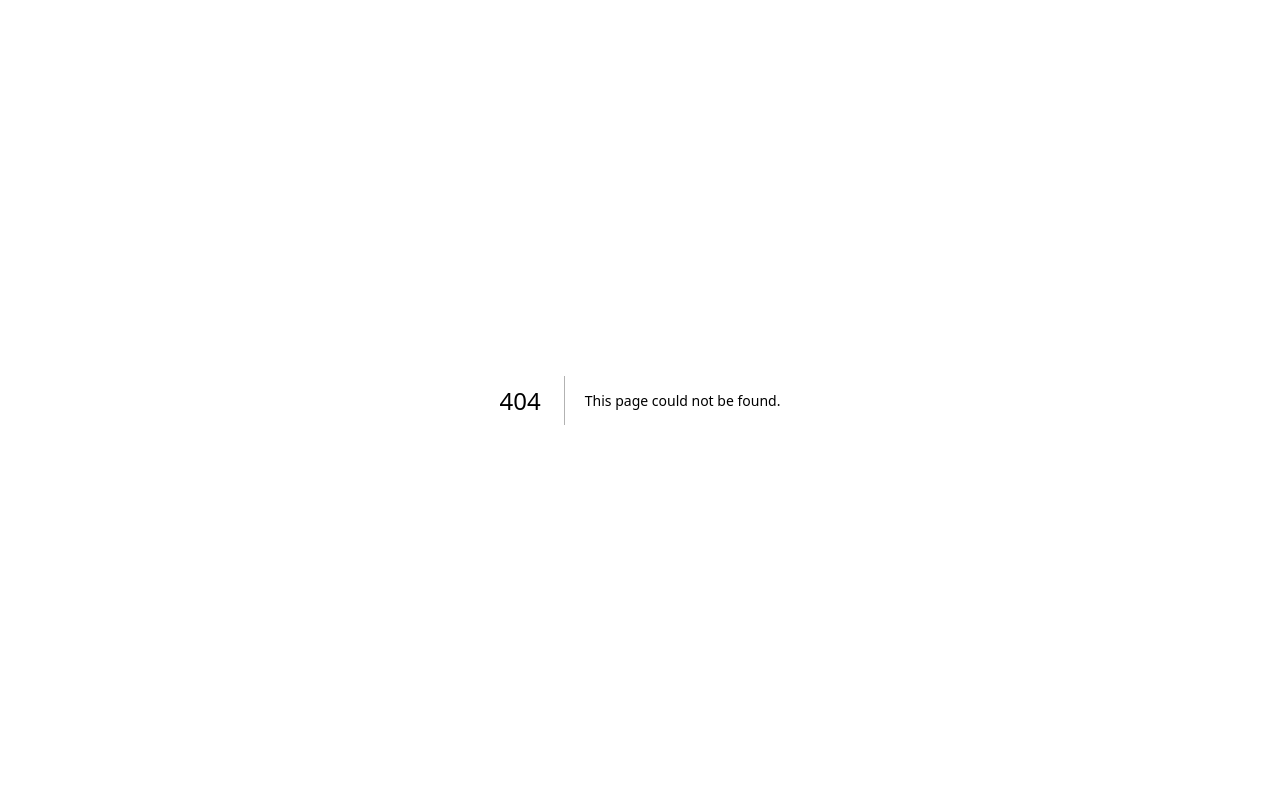
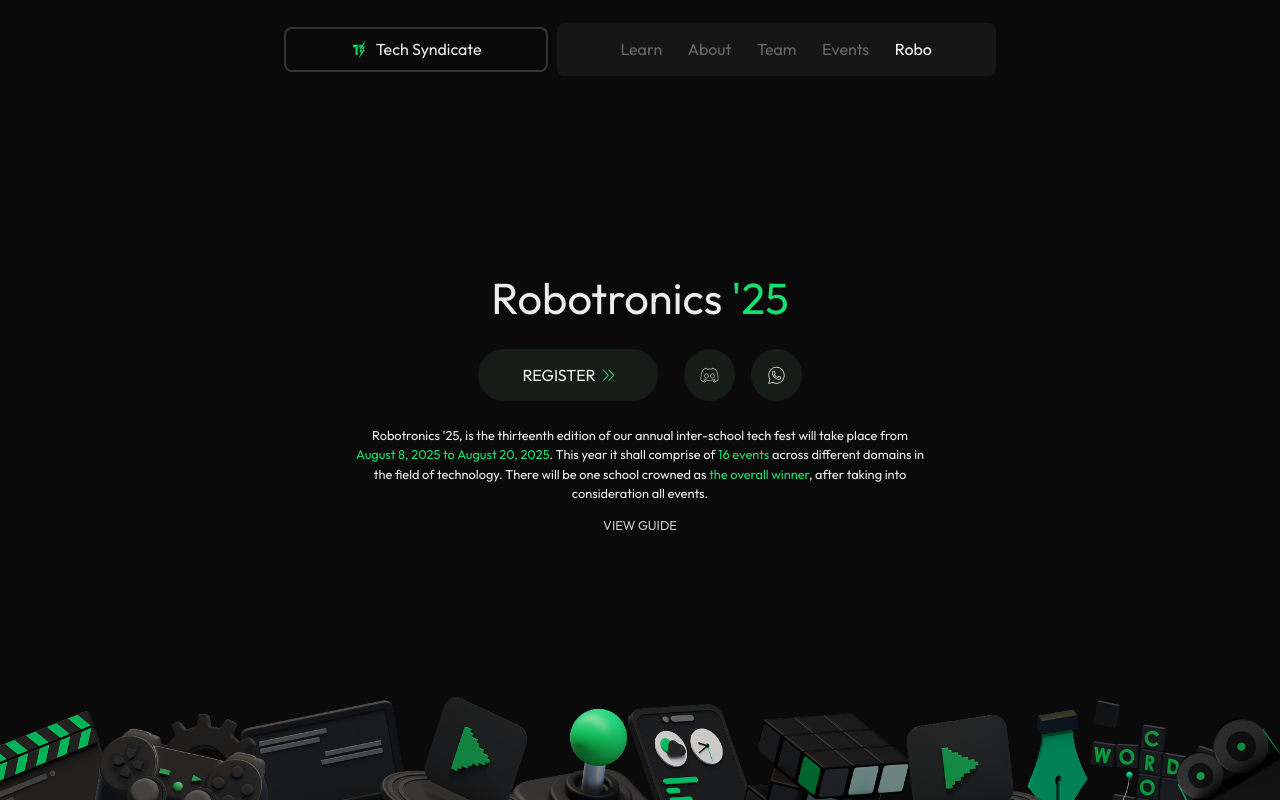
Before and after one commit to techsyndicate/ts-25, a Next.js app: page /robotronics in a window 1280 px wide. Before the commit this address had no page. Built offline with nearby package versions, Linux system fonts and the light colour scheme.

Commit message:
robotronics'25

```diff
--- a/app/events/page.tsx
+++ b/app/events/page.tsx
@@ -8,7 +8,6 @@ import MobileEventCard from "@/components/MobileEventCard";
 function Events() {
   const isMobile = useIsMobile();
 
-  if (isMobile) {
   return (
     <>
       <style>{`
@@ -16,66 +15,48 @@ function Events() {
           overflow-y: auto;
         }
       `}</style>
-        <div className="flex flex-col items-center justify-center overflow-visible ">
-          <Navbar />
-          <h1 className="text-[10vw]">EVENTS</h1>
-          <p className="text-[rgba(255,255,255,0.65)] w-[75vw] text-center mt-[5vw]">
-            A timeline showcasing the different events and activities organized
-            by Tech Syndicate over the academic year.
-          </p>
-          <div className="mt-[10vw] flex flex-col items-center justify-center overflow-scroll">
-            <MobileEventCard
-              title="inTech"
-              date="May 18 - Jun 5"
-              link="/intech"
-            />
-            <img src="/events/mobile/line2.svg" alt="" />
-            <MobileEventCard title="Robotronics" date="Coming Soon..." />
-            <div className="w-[100%] h-[12vw]"></div>
-          </div>
-        </div>
-      </>
-    );
-  } else {
-    return (
-      <>
-        <style>{`
-        body {
-          overflow-y: auto;
-        }
-      `}</style>
-        <div className="overflow-y-auto no-scrollbar h-screen w-screen">
+      <div className="h-max">
         <Navbar />
         <div className="flex flex-col items-center justify-center">
-            <h1 className="text-[3vw] font-light mt-[10vh]">EVENTS</h1>
-            <p className="text-[1vw] font-light text-[rgba(255,255,255,0.65)] text-center w-[35vw] mt-[2vh]">
+          <h1 className="text-[10vw] md:text-[3vw] font-light mt-[5vh] md:mt-[10vh]">EVENTS</h1>
+          <p className="text-[4vw] md:text-[1vw] font-light text-[rgba(255,255,255,0.65)] text-center w-[75vw] md:w-[35vw] mt-[5vw] md:mt-[2vh]">
             A timeline showcasing the different events and activities
             organized by Tech Syndicate over the academic year.
           </p>
         </div>
-          <div className="blobs relative mt-[-5vh]">
+        <div className="mt-[10vw] md:mt-[-5vh] flex flex-col items-center justify-center md:block md:relative blobs">
+          {isMobile ? (
+            <>
+              <MobileEventCard title="InTech" date="May 18 - Jun 5" />
+              <img src="./events/mobile/line2.svg" alt="" />
+              <MobileEventCard title="Robotronics" date="Aug 8 - Aug 20" link="/robotronics" />
+              <div className="w-[100%] h-[12vw]"></div>
+            </>
+          ) : (
+            <>
               <EventCard
-              title="inTech"
+                title="InTech"
                 date="May 18 - Jun 5"
                 styles="top-[9vw] left-[26.5vw]"
-              link="/intech"
               />
               <img
                 className="absolute top-[14.625vw] w-[17.3vw] left-[48.5vw]"
-              src="/events/line1.svg"
+                src="./events/line1.svg"
                 alt=""
               />
               <EventCard
                 title="Robotronics"
-              date="Coming Soon..."
+                date="Aug 8 - Aug 20"
                 styles="top-[28.8vw] right-[26.5vw]"
+                link='/robotronics'
               />
-            <div className="absolute top-[37.6vw] left-[26.5vw] w-[22vw] h-[4.5vw] mb-[2.5vw]"></div>
+              <div className="absolute top-[37.6vw] left-[26.5vw] w-[22vw] h-[4.5vw] mt-[2.5vw]"></div>
+            </>
+          )}
         </div>
       </div>
     </>
   );
 }
-}
 
 export default Events;
--- /dev/null
+++ b/app/robotronics/page.tsx
@@ -0,0 +1,103 @@
+"use client";
+import React from "react";
+import Navbar from "@/components/Navbar";
+import Image from "next/image";
+import { useIsMobile } from "@/hooks/useIsMobile";
+
+function IntechPage() {
+  const isMobile = useIsMobile();
+
+  return (
+    <>
+      <style>{`
+        body {
+          overflow-y: none;
+        }
+      `}</style>
+      <div>
+        <Navbar />
+        <div className="flex flex-col items-center justify-center mt-[5vh] lg:mt-0 sm:absolute sm:top-1/2 sm:left-1/2 sm:transform sm:-translate-x-1/2 sm:-translate-y-1/2 z-10">
+          <h1 className="text-[10.4vw] sm:text-[3.4vw]">
+            Robotronics <span className="text-[#16e16e]">'25</span>
+          </h1>
+          <div className="flex flex-row items-center justify-center mt-[3vw] sm:mt-[1.5vw] gap-[2vw] sm:gap-[0.5vw]">
+            <button
+              onClick={() => {
+                window.open("https://register.techsyndicate.us", "_blank");
+              }}
+              className="cursor-pointer bg-[#161c17] px-[7vw] sm:px-[3.5vw] h-[14vw] sm:h-[4vw] rounded-[100vw] flex items-center justify-between gap-[2vw] sm:gap-[0.5vw] mr-[0.75vw] sm:mr-[1.5vw]"
+            >
+              REGISTER
+              <Image
+                src="/rightArrow.png"
+                className="text-[1.5vw] sm:h-[0.9vw] h-[3vw] w-[3.2vw] sm:w-[0.9vw]"
+                alt=""
+                sizes="100vw"
+                height={0}
+                width={0}
+              />
+            </button>
+            <button
+              onClick={() => {
+                window.open("https://ts46.club/server", "_blank");
+              }}
+              className="cursor-pointer mr-[0.75vw] bg-[#161c17] rounded-[100vw] w-[15vw] sm:w-[4vw] h-[15vw] sm:h-[4vw] flex items-center justify-center"
+            >
+              <Image
+                src="/icons/discord.svg"
+                alt=""
+                className="w-[7vw] sm:w-[1.5vw] h-[7vw] sm:h-[1.5vw]"
+                sizes="100vw"
+                height={0}
+                width={0}
+              />
+            </button>
+            <button
+              onClick={() => {
+                window.open("https://ts46.club/whatsapp", "_blank");
+              }}
+              className="cursor-pointer bg-[#161c17] rounded-[100vw] w-[15vw] sm:w-[4vw] h-[15vw] sm:h-[4vw] flex items-center justify-center"
+            >
+              <Image
+                src="/icons/whatsapp.svg"
+                alt=""
+                className="w-[7vw] sm:w-[1.5vw] h-[7vw] sm:h-[1.5vw]"
+                sizes="100vw"
+                height={0}
+                width={0}
+              />
+            </button>
+          </div>
+          <p className="w-[75vw] sm:w-[45vw] text-center mt-[8vw] sm:mt-[2vw] text-[4vw] md:text-[1vw]">
+            Robotronics '25, is the thirteenth edition of our annual inter-school tech fest
+            will take place from{" "}
+            <span className="text-[#16e16e]">August 8, 2025 to August 20, 2025</span>. This year it
+            shall comprise of <span className="text-[#16e16e]">16 events</span>{" "}
+            across different domains in the field of technology. There will be one
+            school crowned as {" "}
+            <span className="text-[#16e16e]">the overall winner</span>,
+            after taking into consideration all events.
+          </p>
+          <button
+            className="mt-[5vw] lg:mt-[1vw] text-[#ccc] text-[5vw] md:text-[1vw] cursor-pointer"
+            onClick={() => {
+              window.open("https://ts46.club/guide", "_blank");
+            }}
+          >
+            VIEW GUIDE
+          </button>
+        </div>
+        <Image
+          alt=""
+          src="/icons/intech_banner.png"
+          width={0}
+          height={0}
+          className="w-[100vw] h-[auto] transform-[scale(1.2)] fixed bottom-[-2vw] left-0 z-[-5] hidden sm:block"
+          sizes="100vw"
+        />
+      </div>
+    </>
+  );
+}
+
+export default IntechPage;
--- a/components/EventCard.tsx
+++ b/components/EventCard.tsx
@@ -13,7 +13,7 @@ function EventCard(props: EventCardProps) {
       className={`absolute w-[22vw] rounded-lg bg-[#191919] ${props.styles} py-[1.875vw] pl-[1.875vw]`}
     >
       <h1 className="text-[1.7vw] font-medium">{props.title}</h1>
-      {props.date === "Coming Soon..." ? (
+      {props.date === "May 18 - Jun 5" ? (
         <p className="text-[1.4vw] text-[rgba(255,255,255,0.6)]">
           {props.date}
         </p>
--- a/components/MobileEventCard.tsx
+++ b/components/MobileEventCard.tsx
@@ -11,7 +11,7 @@ function MobileEventCard(props: EventCardProps) {
   return (
     <div className="w-[60vw] h-[32.4vw] bg-[#191919] p-[3.5vw] rounded-lg">
       <h1 className="text-[5.5vw] font-medium">{props.title}</h1>
-      {props.date === "Coming Soon..." ? (
+      {props.date === "May 18 - Jun 5" ? (
         <p className="text-[rgba(255,255,255,0.6)]">{props.date}</p>
       ) : (
         <p className="text-[#16e16e]">{props.date}</p>
--- a/components/Navbar.tsx
+++ b/components/Navbar.tsx
@@ -19,6 +19,8 @@ const getPageName = (pathname: string): string => {
       return "Events";
     case "/alumni":
       return "Alumni";
+    case "/robotronics":
+      return "Robotronics";
     default:
       return "404";
   }
@@ -86,6 +88,9 @@ const Navbar = React.memo(() => {
               </NavLink>
               <NavLink href="/events" className="text-[rgba(255,255,255,0.35)]">
                 Events
+              </NavLink>
+              <NavLink href="/robotronics" className="text-[rgba(255,255,255,0.35)]">
+                Robotronics
               </NavLink>
             </div>
           </div>
@@ -173,6 +178,16 @@ const Navbar = React.memo(() => {
           >
             Events
           </NavLink>
+          <NavLink
+            href="/robotronics"
+            className={`cursor-pointer hover:text-[#fff] transition-all duration-300 ${
+              pathname === "/robotronics"
+                ? "text-[#ffffff]"
+                : "text-[rgba(255,255,255,0.35)]"
+            }`}
+          >
+            Robo
+          </NavLink>
         </div>
       </div>
     </div>
```
Lines whose indentation alone changed are shown as unchanged.
